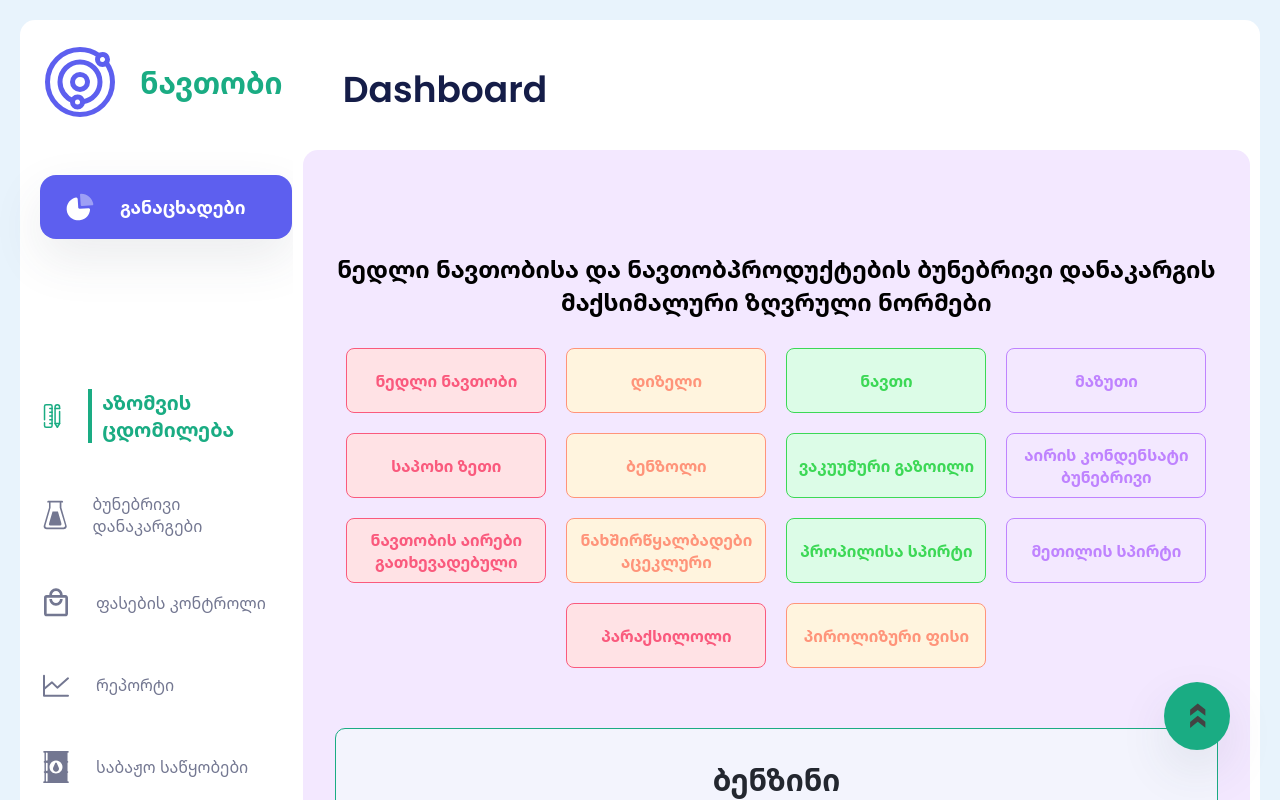
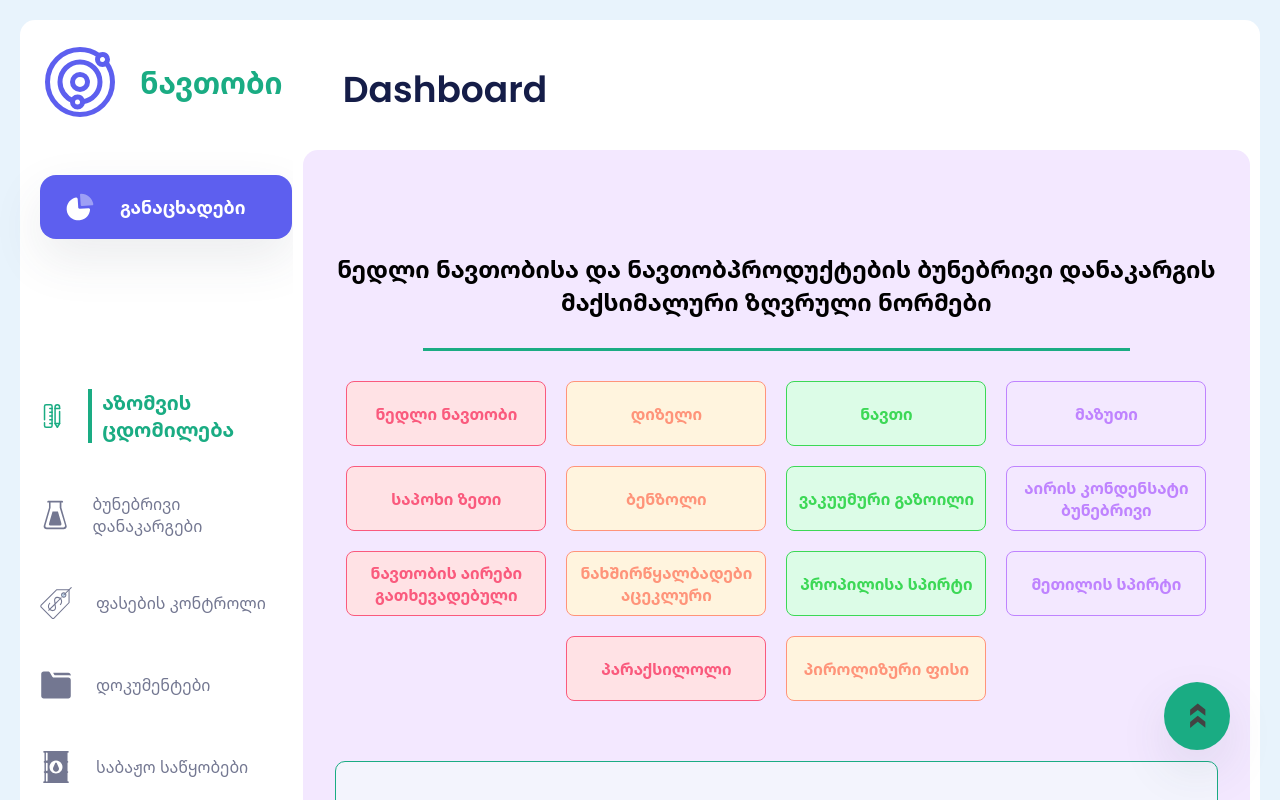
Before and after one commit to irakli85/Oil-Dashboard, a React (Vite) app: page /wastage in a window 1280 px wide. Shown: the top 800 px of the page. Built offline with nearby package versions, Linux system fonts and the light colour scheme.

Commit message:
first commit

```diff
--- a/src/components/Content.jsx
+++ b/src/components/Content.jsx
@@ -16,7 +16,7 @@ const Content = () => {
             <Route path='/' element={<Measurment/>}/>
             <Route path='/wastage' element={<Wastage/>}/>
             <Route path='/oilprice' element={<OilPrice/>}/>
-            <Route path='/products' element={<div>products</div>}/>
+            <Route path='/docs' element={<div>products</div>}/>
             <Route path='/sales' element={<div>sales</div>}/>
             <Route path='/terminals' element={<div>message</div>}/>
             <Route path='/settings' element={<div>settings</div>}/>
--- a/src/components/Measurment.jsx
+++ b/src/components/Measurment.jsx
@@ -17,6 +17,7 @@ console.log(percentage, typeof(percentage), difference, typeof(difference))
   return (
     <Container>
         <H2>ნავთობისა და ნავთობპროდუქტების რაოდენობის გაზომვის მეთოდების დასაშვები ცდომილების ნორმები</H2>
+        <Hr/>
         <Table>
           <Tr>
             <Th colSpan={2}>ნავთობპროდუქტების რაოდენობა</Th>
--- a/src/components/Navigation.jsx
+++ b/src/components/Navigation.jsx
@@ -2,13 +2,14 @@ import React, { useState } from 'react'
 import { DashDivSty, DashPsty, LinkSty, NavDivSty, NavP, NavCont } from '../styledComponents/StyledComponents'
 
 import graph from '../assets/graph.svg'
-import SvgShop from '../styledComponents/svg/SvgShop'
 import SvgChart from '../styledComponents/svg/SvgChart'
 import SvgSettings from '../styledComponents/svg/SvgSettings'
 import SvgMeasure from '../styledComponents/svg/SvgMeasure'
 import SvgColba from '../styledComponents/svg/SvgColba'
 import SvgTank from '../styledComponents/svg/SvgTank'
 import SvgWorld from '../styledComponents/svg/Svgworld'
+import SvgPrice from '../styledComponents/svg/SvgPrice'
+import SvgDocs from '../styledComponents/svg/SvgDocs'
 
 const buttonVariants = {
     hover: {
@@ -104,13 +105,13 @@ const Navigation = () => {
             </LinkSty>
 
             <LinkSty to='/oilprice'>
-                <SvgShop isClicked={isClicked3}/>
+                <SvgPrice isClicked={isClicked3}/>
                 <NavP text='ფასების კონტროლი' onClick={handleClick3} isClicked={isClicked3}/>
             </LinkSty>
 
-            <LinkSty to='/sales'>
-                <SvgChart isClicked={isClicked4}/>
-                <NavP text='რეპორტი' onClick={handleClick4} isClicked={isClicked4}/>
+            <LinkSty to='/docs'>
+                <SvgDocs isClicked={isClicked4}/>
+                <NavP text='დოკუმენტები' onClick={handleClick4} isClicked={isClicked4}/>
             </LinkSty>
 
             <LinkSty to='/terminals'>
--- a/src/components/Wastage.jsx
+++ b/src/components/Wastage.jsx
@@ -102,6 +102,7 @@ const Wastage = () => {
   return (
     <Container>
         <H2>ნედლი ნავთობისა და ნავთობპროდუქტების ბუნებრივი დანაკარგის მაქსიმალური ზღვრული ნორმები</H2>
+        <Hr/>
         <WastBtnCont>
             <WastBtn1 onClick={handleClickScroll1}
                 variants={buttonVariants}
--- /dev/null
+++ b/src/styledComponents/svg/SvgDocs.jsx
@@ -0,0 +1,42 @@
+import {motion} from 'framer-motion'
+
+const pathVariants = {
+    hidden: {
+      opacity: 0,
+      pathLength: 0
+    },
+    visible: {
+      opacity: 1,
+      pathLength: 1,
+      transition: {
+        duration: 4,
+        ease: "easeInOut"
+      }
+    }
+  }
+
+  function SvgDocs({isClicked}) {
+    return (
+      <motion.svg
+        fill={isClicked ? "#1aac83": "#737791"}
+        xmlns="http://www.w3.org/2000/svg"
+        width="32px"
+        height="32px"
+        viewBox="0 0 52 52"
+        variants={pathVariants}
+        initial='hidden'
+        animate='visible'
+      >
+        <motion.path d="M46 14H23.3c-1.4 0-2.7-.8-3.5-2l-3.5-6c-.7-1.2-2-2-3.5-2H6C3.8 4 2 5.8 2 8v36c0 2.2 1.8 4 4 4h40c2.2 0 4-1.8 4-4V18c0-2.2-1.8-4-4-4z"
+        variants={pathVariants}
+
+         />
+        <motion.path d="M46 6H21.9c-.4 0-.6.4-.4.7l1.6 2.7c.2.4.5.6.9.6h22c1.1 0 2.2.2 3.1.6.4.2.9-.1.9-.6 0-2.2-1.8-4-4-4z"
+        variants={pathVariants}
+
+        />
+      </motion.svg>
+    )
+  }
+
+  export default SvgDocs
--- /dev/null
+++ b/src/styledComponents/svg/SvgPrice.jsx
@@ -0,0 +1,68 @@
+import {motion} from 'framer-motion'
+
+const pathVariants = {
+    hidden: {
+      opacity: 0,
+      pathLength: 0
+    },
+    visible: {
+      opacity: 1,
+      pathLength: 1,
+      transition: {
+        duration: 4,
+        ease: "easeInOut"
+      }
+    }
+  }
+
+
+function SvgPrice({isClicked}) {
+    return (
+      <motion.svg
+        height="32px"
+        width="32px"
+        xmlns="http://www.w3.org/2000/svg"
+        viewBox="0 0 512 512"
+        xmlSpace="preserve"
+        variants={pathVariants}
+        initial='hidden'
+        animate='visible'
+      >
+        <motion.path
+          d="M192.707 496.493L17.773 321.56a21.633 21.633 0 010-30.72L265.24 41.667h198.827v207.36l-240.64 247.467c-8.534 7.679-22.187 7.679-30.72-.001z"
+          fill="#fff"
+          transform="translate(1 1)"
+          variants={pathVariants}
+        />
+        <g fill={isClicked ? "#1aac83": "#737791"}>
+          <motion.path
+            d="M208.067 511c-7.68 0-15.36-3.413-21.333-8.533L11.8 327.533C5.827 321.56 3.267 313.88 3.267 306.2s3.413-15.36 8.533-21.333L261.827 33.133H472.6V252.44L229.4 502.467c-5.973 5.12-13.653 8.533-21.333 8.533zm60.586-460.8L24.6 296.813c-2.56 2.56-4.267 5.973-4.267 9.387 0 3.413 1.707 6.827 3.413 9.387L198.68 490.52c5.12 5.12 13.653 5.12 18.773 0l238.08-244.907V50.2h-186.88z"
+            transform="translate(1 1)"
+            variants={pathVariants}
+          />
+          <motion.path
+            d="M202.093 385.56c-17.067 0-34.133-5.973-47.787-17.067l-9.387 9.387c-3.413 3.413-8.533 3.413-11.947 0-3.413-3.413-3.413-8.533 0-11.947l9.387-9.387c-23.893-29.867-22.187-74.24 5.973-102.4 3.413-3.413 8.533-3.413 11.947 0 3.413 3.413 3.413 8.533 0 11.947-21.333 21.333-23.04 54.613-5.973 77.653l76.8-76.8-6.827-52.053c-1.707-14.507 2.56-29.013 11.093-40.107 8.533-11.093 21.333-17.92 34.987-18.773 19.627-1.707 39.253 4.267 54.613 16.213l5.973-5.973c3.413-3.413 8.533-3.413 11.947 0 3.413 3.413 3.413 8.533 0 11.947l-5.973 5.973c23.893 29.867 22.187 74.24-5.973 102.4-3.413 3.413-8.533 3.413-11.947 0-3.413-3.413-3.413-8.533 0-11.947 21.333-21.333 23.04-54.613 5.973-77.653l-76.8 76.8L255 325.827c1.707 14.507-2.56 29.013-11.947 40.107-8.533 11.093-21.333 17.92-34.987 18.773-1.706.853-3.413.853-5.973.853zm-35.84-29.013c11.947 8.533 26.453 12.8 40.96 11.947 9.387-.853 17.067-5.12 23.04-12.8 5.973-7.68 9.387-17.92 7.68-27.307l-4.267-39.253-67.413 67.413zm110.934-182.614h-5.12c-9.387.853-17.067 5.12-23.04 12.8-5.973 7.68-9.387 17.92-7.68 27.307l5.12 38.4 67.413-67.413c-11.093-6.827-23.04-11.094-36.693-11.094z"
+            transform="translate(1 1)"
+            variants={pathVariants}
+          />
+        </g>
+        <motion.path
+          d="M412.867 127c0 18.773-15.36 34.133-34.133 34.133S344.6 145.773 344.6 127s15.36-34.133 34.133-34.133 34.134 15.36 34.134 34.133z"
+          fill="#d0e8f9"
+          transform="translate(1 1)"
+        />
+        <g fill={isClicked ? "#1aac83": "#737791"}>
+          <motion.path
+            d="M378.733 169.667c-23.893 0-42.667-18.773-42.667-42.667s18.773-42.667 42.667-42.667c23.893 0 42.667 18.773 42.667 42.667s-18.773 42.667-42.667 42.667zm0-68.267c-14.507 0-25.6 11.093-25.6 25.6s11.093 25.6 25.6 25.6c14.507 0 25.6-11.093 25.6-25.6s-11.093-25.6-25.6-25.6z"
+            transform="translate(1 1)"
+          />
+          <motion.path
+            d="M378.733 135.533c-2.56 0-4.267-.853-5.973-2.56-3.413-3.413-3.413-8.533 0-11.947L492.227 1.56c3.413-3.413 8.533-3.413 11.947 0 3.413 3.413 3.413 8.533 0 11.947L384.707 132.973c-1.707 1.707-3.414 2.56-5.974 2.56z"
+            transform="translate(1 1)"
+          />
+        </g>
+      </motion.svg>
+    )
+  }
+
+  export default SvgPrice
```
Also changed, not shown: src/assets/docs.svg (added), src/assets/price.svg (added).
